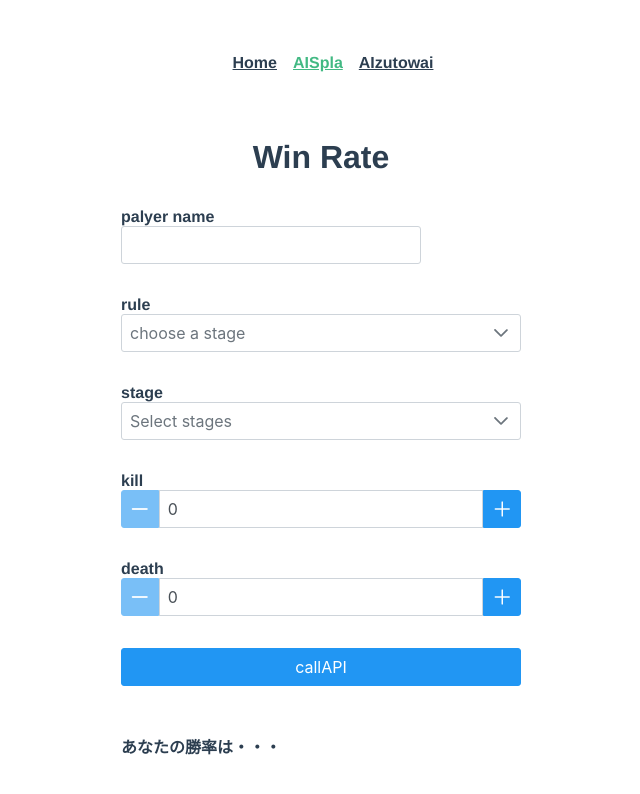
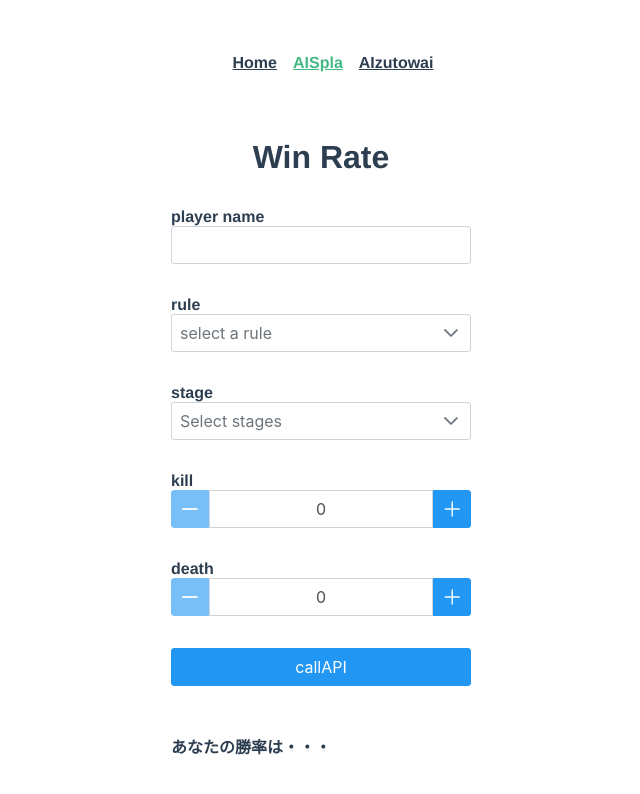
Before and after one commit to gamin27/spla, a Vue app: page /WinningPercentage in a window 1280 px wide. Shown: the top 794 px of the page, without its empty margins (319-959 px from the left). Built offline with nearby package versions, Linux system fonts and the light colour scheme.

Commit message:
綴り間違いの修正

```diff
--- a/src/views/winning/winning.vue
+++ b/src/views/winning/winning.vue
@@ -7,7 +7,7 @@
         <!-- todo:バリデーションをつける -->
         <div class="p-fluid">
           <div class="p-field">
-            <label for="playerName" style="display: block">palyer name</label>
+            <label for="playerName" style="display: block">player name</label>
             <InputText style="width: 300px" type="text" name="playerName" v-model="playerName" />
           </div>
         </div>
@@ -16,7 +16,13 @@
         <div class="p-fluid">
           <div class="p-field">
             <label for="ruleName" style="display: block">rule</label>
-            <Dropdown v-model="ruleName" :options="gachiRules" optionLabel="name" placeholder="choose a stage" />
+            <Dropdown
+              :class="{ inValid: isValidStages }"
+              v-model="ruleName"
+              :options="gachiRules"
+              optionLabel="name"
+              placeholder="select a rule"
+            />
           </div>
         </div>
       </div>
@@ -24,7 +30,15 @@
         <div class="p-fluid">
           <div class="p-field">
             <label for="killNumber">stage</label>
-            <MultiSelect id="getStage" v-model="stageNames" :options="stageInfos" optionLabel="name" placeholder="Select stages" />
+            <MultiSelect
+              id="getStage"
+              v-model="computedStage"
+              display="chip"
+              :options="stageInfos"
+              optionLabel="name"
+              scrollHeight="250px"
+              placeholder="Select stages"
+            />
           </div>
         </div>
       </div>
@@ -36,6 +50,7 @@
               name="killNumber"
               id="killNumberz"
               v-model="killNumber"
+              class="input-number"
               :min="0"
               :max="30"
               showButtons
@@ -77,7 +92,7 @@
 </template>
 
 <script lang="ts">
-import { defineComponent, ref, toRefs } from 'vue'
+import { computed, defineComponent, ref, toRefs } from 'vue'
 import { gachiRules } from '@/assets/GachiRule'
 import { useStageInfos } from '@/assets/stageInfo'
 import { useFormData } from '@/views/winning/compositions/useFormData'
@@ -97,6 +112,16 @@ export default defineComponent({
     const callAnswer = ref('')
     const isLoading = ref(false)
     const toast = useToast()
+    const isValidStages = ref(false)
+    const computedStage = computed({
+      get: () => formData.stageNames,
+      set: (value) => {
+        // 選択できるのは２ステージ以下
+        if (formData.stageNames.length < 3 && value.length < 3) formData.stageNames = value
+        // todo : 色を反映させる
+        isValidStages.value = formData.stageNames.length == 2
+      },
+    })
 
     const submit = () => {
       // todo: 全ての項目でバリデーションを反映させる
@@ -119,6 +144,8 @@ export default defineComponent({
     }
 
     return {
+      isValidStages,
+      computedStage,
       ...toRefs(formData),
       stageList,
       submit,
@@ -144,8 +171,16 @@ h1 {
 }
 .frame {
   margin: auto;
-  width: 400px;
-  max-width: 80%;
+  max-width: 300px;
+}
+.inValid {
+  color: gray;
+}
+.p-multiselect-token-label {
+  font-size: 8px;
+}
+.p-inputnumber-input {
+  text-align: center;
 }
 .margin-top-column {
   margin-top: 32px;
```
